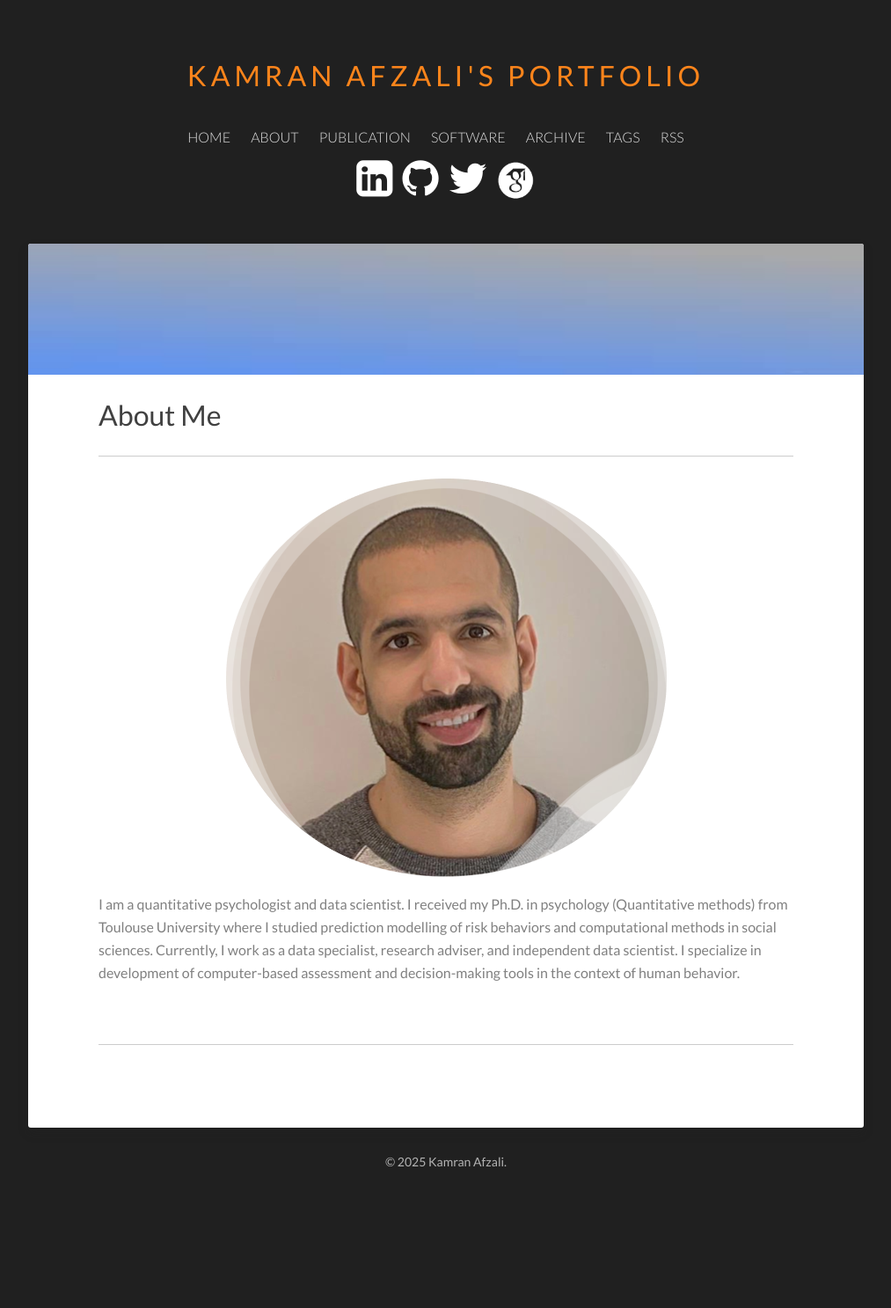
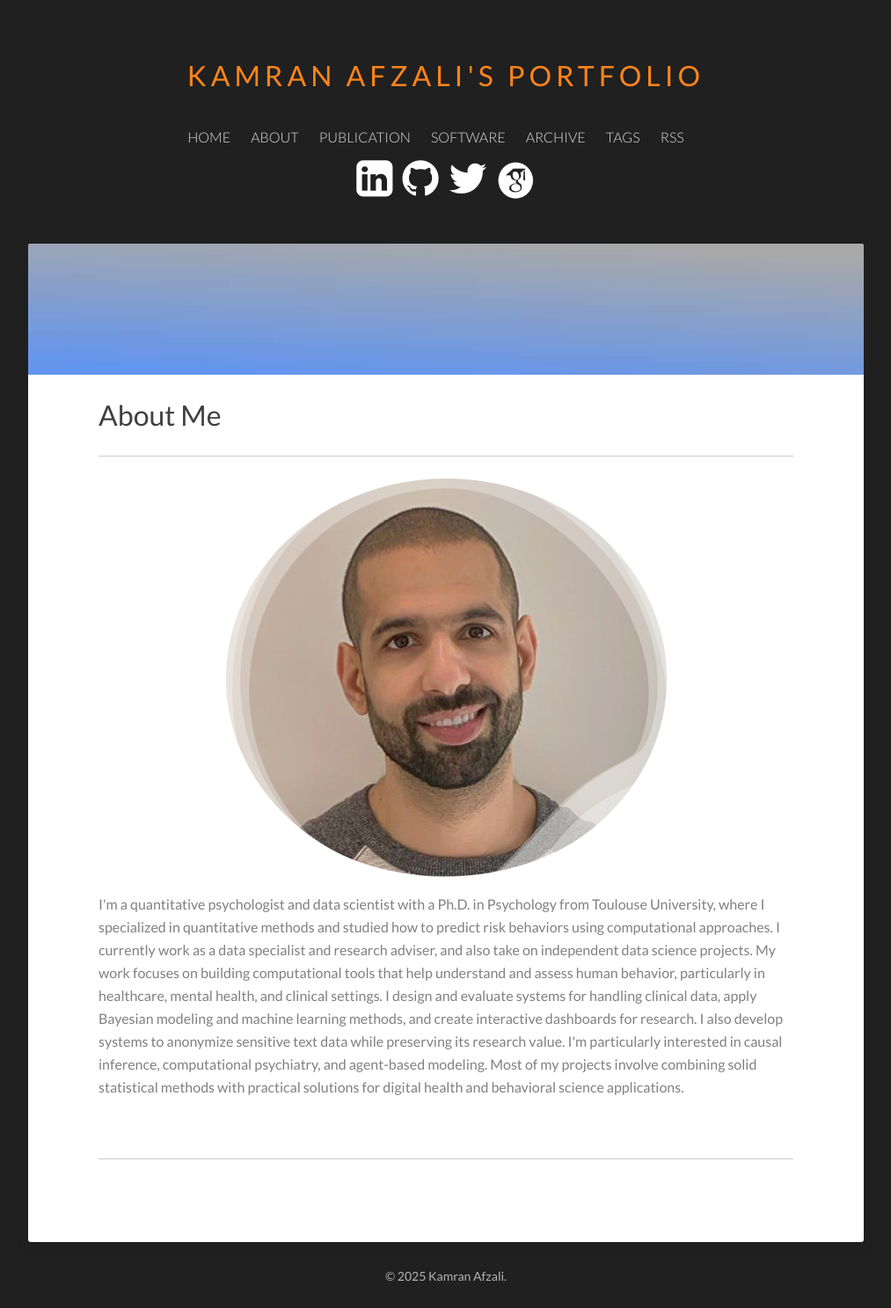
Before and after one commit to Kamran-Afzali/Kamran-Afzali.github.io, a Jekyll site: the page built from about/index.md, in a window 1280 px wide. Shown: the whole page at 88% size, without its empty margins (133-1146 px from the left). Built offline with Jekyll 4.4.1, drawn with Linux system fonts in a browser that asks for light colours; before the commit the page ends 1357 px from its top, so only the background shows below that.

Commit message:
Update index.md

```diff
--- a/about/index.md
+++ b/about/index.md
@@ -10,6 +10,8 @@ title: About Me
 
 
 <p>
-I am a quantitative psychologist and data scientist. I received my Ph.D. in psychology (Quantitative methods) from Toulouse University where I studied prediction modelling of risk behaviors and computational methods in social sciences. Currently, I work as a data specialist, research adviser, and independent data scientist. I specialize in development of computer-based assessment and decision-making tools in the context of human behavior.
+I'm a quantitative psychologist and data scientist with a Ph.D. in Psychology from Toulouse University, where I specialized in quantitative methods and studied how to predict risk behaviors using computational approaches. I currently work as a data specialist and research adviser, and also take on independent data science projects.
+My work focuses on building computational tools that help understand and assess human behavior, particularly in healthcare, mental health, and clinical settings. I design and evaluate systems for handling clinical data, apply Bayesian modeling and machine learning methods, and create interactive dashboards for research. I also develop systems to anonymize sensitive text data while preserving its research value.
+I'm particularly interested in causal inference, computational psychiatry, and agent-based modeling. Most of my projects involve combining solid statistical methods with practical solutions for digital health and behavioral science applications.
   <br><br><br>
 </p>
```
